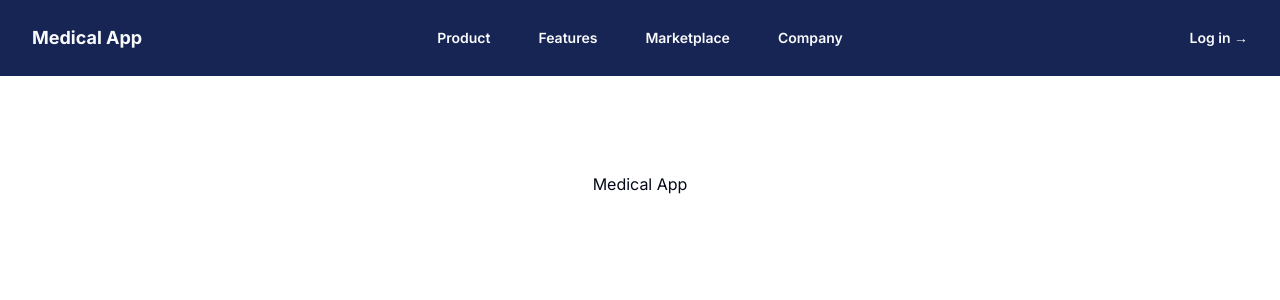
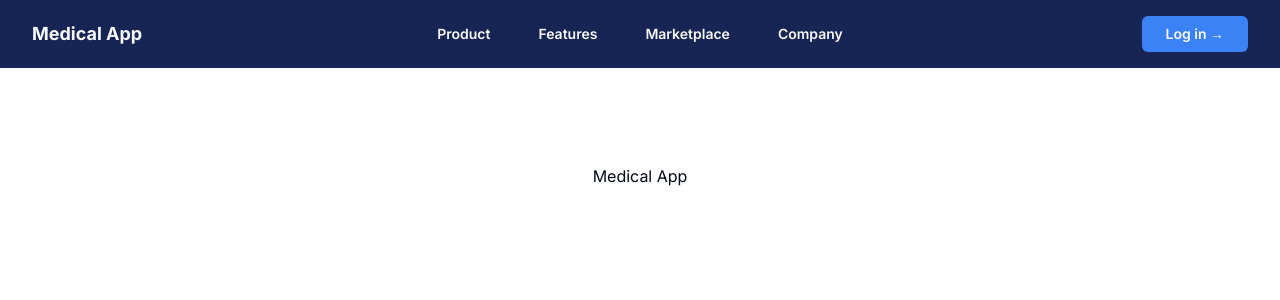
Before and after one commit to smaje99/medical-app, a Next.js app: page / in a window 1280 px wide. Shown: the top 300 px of the page. Built offline with nearby package versions, Linux system fonts and the light colour scheme.

Commit message:
💄 Adjust navigation color details

```diff
--- a/src/app/(public)/navigation.tsx
+++ b/src/app/(public)/navigation.tsx
@@ -52,7 +52,7 @@ function MobileNavigation(): React.JSX.Element {
           <MobileItem href='/features'>Features</MobileItem>
           <MobileItem href='/marketplace'>Marketplace</MobileItem>
           <MobileItem href='/company'>Company</MobileItem>
-          <Separator />
+          <Separator className='bg-gray-300/20' />
           <MobileItem href='/login'>Log in</MobileItem>
         </section>
       </SheetContent>
@@ -62,8 +62,8 @@ function MobileNavigation(): React.JSX.Element {
 
 const MenuItem: FC<
   DetailedHTMLProps<AnchorHTMLAttributes<HTMLAnchorElement>, HTMLAnchorElement>
-> = ({ children, ...props }) => (
-  <a {...props} className='text-sm font-semibold leading-6 text-gray-50'>
+> = ({ children, className, ...props }) => (
+  <a {...props} className={cn('text-sm font-semibold leading-6 text-gray-50', className)}>
     {children}
   </a>
 );
@@ -78,7 +78,7 @@ export function Navigation(): React.JSX.Element {
         'max-w-full',
         'items-center',
         'justify-between',
-        'p-6',
+        'px-6 py-4',
         'lg:px-8',
         'bg-blue-950',
       )}
@@ -101,7 +101,7 @@ export function Navigation(): React.JSX.Element {
       </section>
 
       <section className='hidden lg:flex lg:flex-1 lg:justify-end'>
-        <MenuItem href='/login'>
+        <MenuItem href='/login' className='rounded-md bg-blue-500 px-6 py-1.5'>
           Log in <span aria-hidden>&rarr;</span>
         </MenuItem>
       </section>
```
